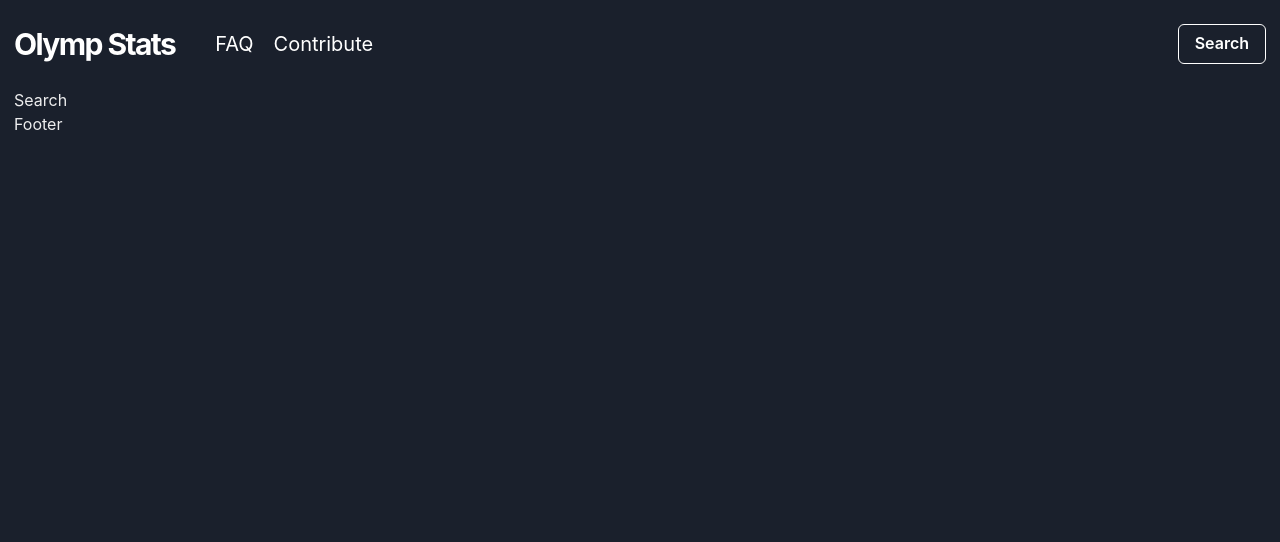
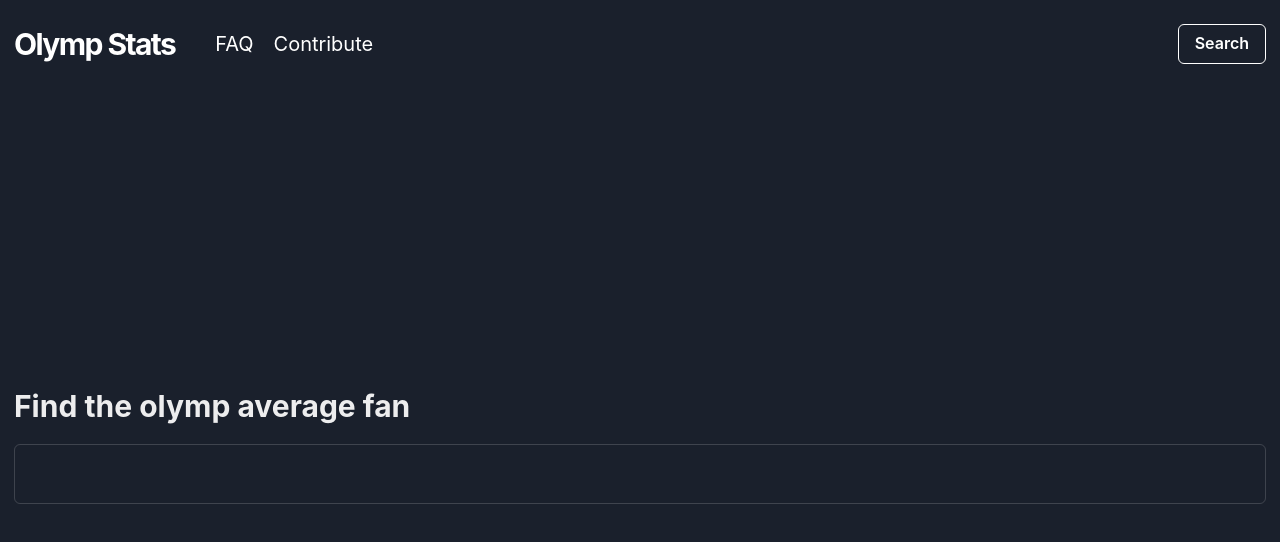
Before and after one commit to bkonopl/olymp-stats-reviewer, a React (Create React App) app: page /search in a window 1280 px wide. Shown: the top 542 px of the page. Built offline with nearby package versions, Linux system fonts and the light colour scheme.

Commit message:
add: search input & default types

```diff
--- a/src/layouts/ModuleLayout/components/Footer/Footer.tsx
+++ b/src/layouts/ModuleLayout/components/Footer/Footer.tsx
@@ -3,5 +3,5 @@ import React from 'react'
 import { Container } from '../Container'
 
 export const Footer: React.FC = () => {
-  return <Container>Footer</Container>
+  return <Container />
 }
--- a/src/modules/Search/Search.tsx
+++ b/src/modules/Search/Search.tsx
@@ -1,6 +1,34 @@
-import React from 'react'
+import { Box, Flex, Heading, Input, Spinner } from '@chakra-ui/react'
+import React, { useEffect, useState } from 'react'
 import { ModuleLayout } from 'src/layouts'
 
 export const Search: React.FC = () => {
-  return <ModuleLayout>Search</ModuleLayout>
+  const [loading, setLoading] = useState(false)
+  const [focus, setFocus] = useState(false)
+
+  const handleFocus = () => setFocus(true)
+
+  useEffect(() => {
+    if (focus) {
+      setTimeout(() => setLoading(true), 900)
+    }
+  }, [focus])
+
+  return (
+    <ModuleLayout>
+      <Box>
+        <Box mt={focus ? '40px' : '300px'} transition="1s">
+          <Heading as="h1" fontSize={!focus ? '3xl' : 'sm'} mb="20px" transition="1s">
+            Find the olymp average fan
+          </Heading>
+          <Input fontSize="xl" height="60px" onFocus={handleFocus} />
+        </Box>
+        {loading && (
+          <Flex alignItems="center" justifyContent="center" mt="150px" width="100%">
+            <Spinner height="100px" width="100px" />
+          </Flex>
+        )}
+      </Box>
+    </ModuleLayout>
+  )
 }
```
Also changed, not shown: src/types/index.ts (added, +13 -0 lines).
